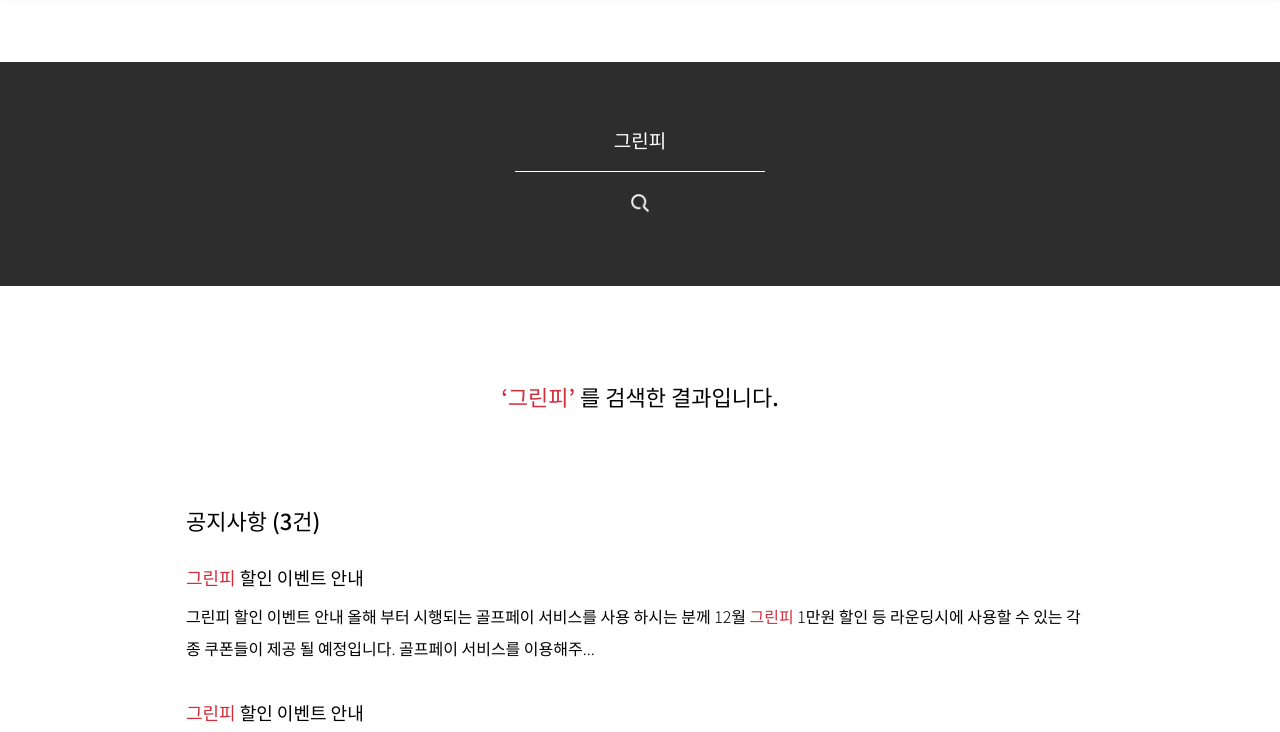
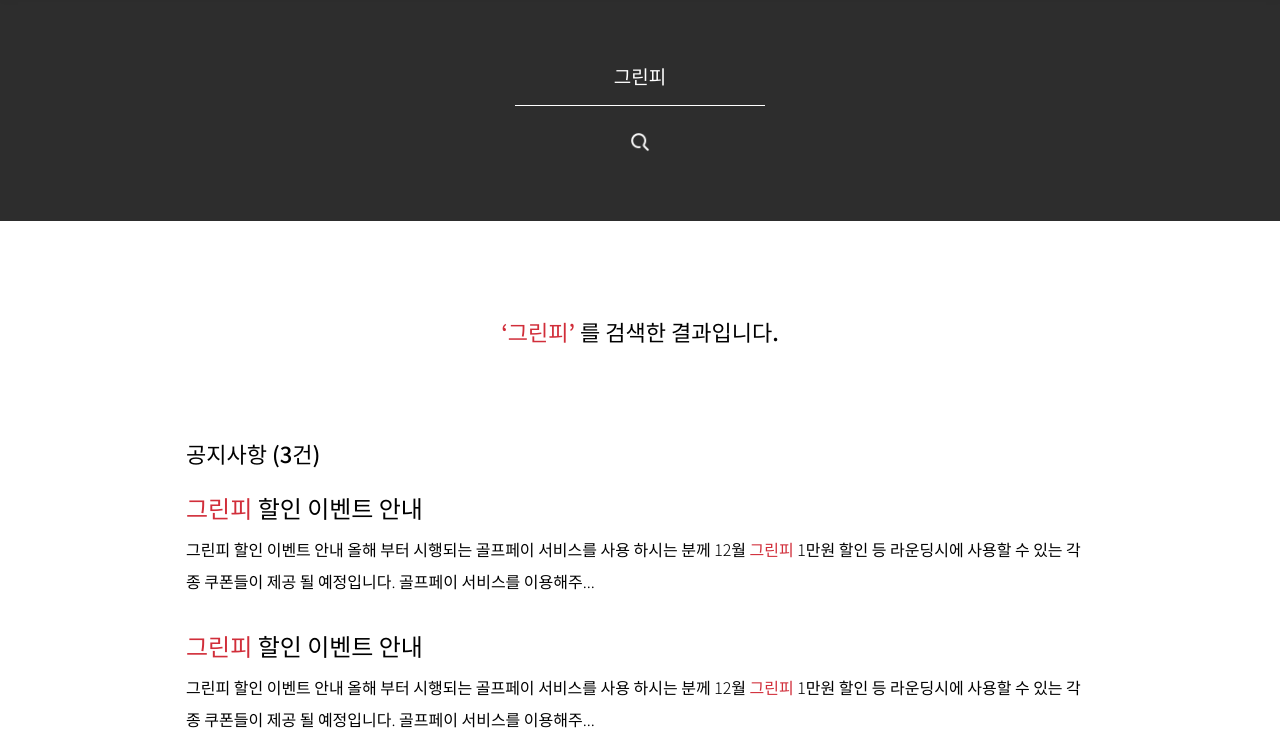
Before and after one commit to yennuong/JAYU_CC_Website-Desktop, a plain HTML site: page 0.0-Index-09_통합검색결과-search.html in a window 1280 px wide. Shown: the part 70-802 px from the top of the page. Drawn offline with nearby package versions, Linux system fonts and the light colour scheme.

Commit message:
update layout

```diff
--- a/0.0-Index-09_통합검색결과-search.html
+++ b/0.0-Index-09_통합검색결과-search.html
@@ -5,7 +5,8 @@
     <meta name="viewport" content="width=device-width, initial-scale=1, shrink-to-fit=no">
     <meta http-equiv="X-UA-Compatible" content="IE=edge">
     <title>TA-FUN</title>
-
+    <link rel="stylesheet" href="https://maxcdn.bootstrapcdn.com/font-awesome/4.7.0/css/font-awesome.min.css">
+    <link rel="stylesheet" href="https://stackpath.bootstrapcdn.com/bootstrap/4.3.1/css/bootstrap.min.css">
     <link href="assets/css/style.css" rel="stylesheet">
 </head>
 <body>
@@ -168,7 +169,7 @@
             </div>
         </div>
     </header>
-    <div class="banner-search pd-top">
+    <div class="banner-search">
         <div class="search-content">
             <form class="form minisearch">
                 <div class="control">
--- a/assets/script/main.js
+++ b/assets/script/main.js
@@ -109,7 +109,10 @@
         });
 
     //$('#popup_terms').modal('show');
-    $('#popup_terms').modal({ show: true });
+    if($('#popup_terms').length){
+        $('#popup_terms').modal({ show: true });
+    }
+
 
     //Popup galary
     $('.popup-gallery').each(function () {
```
Also changed, not shown: 1.1.1-실시간 예약.html (+2 -2 lines).
